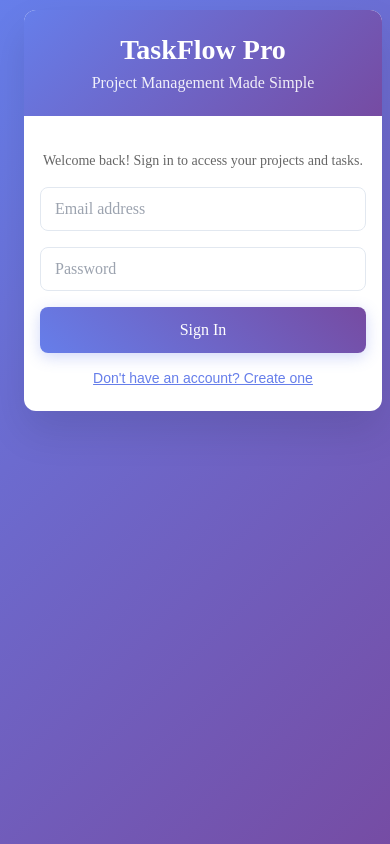
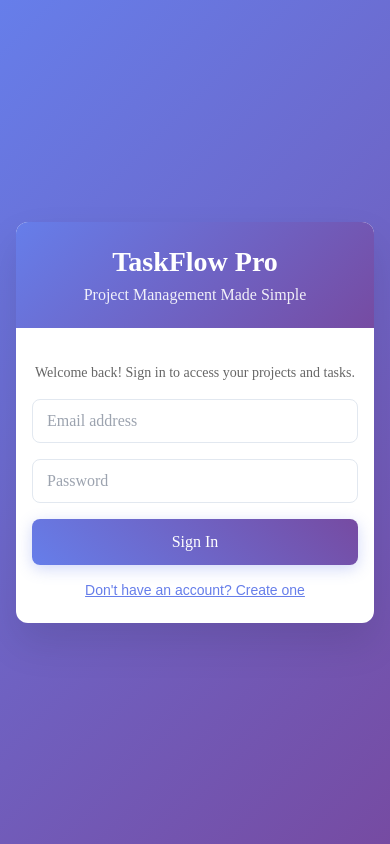
Before and after one commit to jwdavis0200/TaskFlow, a React (Vite) app in the folder frontend/: page / in a window 390 px wide. Built offline with nearby package versions, Linux system fonts and the light colour scheme; no server answers.

Commit message:
fix(AuthGuard): fix not centered when mobile

```diff
--- a/frontend/src/components/AuthGuard.jsx
+++ b/frontend/src/components/AuthGuard.jsx
@@ -3,22 +3,30 @@ import styled from "@emotion/styled";
 import { useStore } from "../store";
 
 const AuthContainer = styled.div`
-  min-height: 100vh;
-  width: 100vw;
+  position: fixed;
+  top: 0;
+  left: 0;
+  right: 0;
+  bottom: 0;
   display: flex;
   align-items: center;
   justify-content: center;
   background: linear-gradient(135deg, #667eea 0%, #764ba2 100%);
   padding: 16px;
-  position: fixed;
-  top: 0;
-  left: 0;
-  margin: 0;
+  box-sizing: border-box;
 
   @media (max-width: 480px) {
-    padding: 8px;
+    padding: 16px 8px;
+    /* Keep vertical centering but add some top margin for better mobile UX */
+    align-items: center;
+    min-height: 100vh;
+    min-height: 100dvh; /* Use dynamic viewport height for better mobile support */
+  }
+
+  @media (max-width: 480px) and (max-height: 600px) {
+    /* For very short mobile screens, adjust to prevent overflow */
     align-items: flex-start;
-    padding-top: 10px;
+    padding-top: 20px;
   }
 `;
 
@@ -37,7 +45,7 @@ const AuthCard = styled.div`
     max-width: calc(100vw - 32px);
     border-radius: 12px;
     max-height: 95vh;
-    margin: 0 16px;
+    /* Remove explicit margins - let flexbox center the card */
   }
 
   @media (max-height: 600px) {
```
